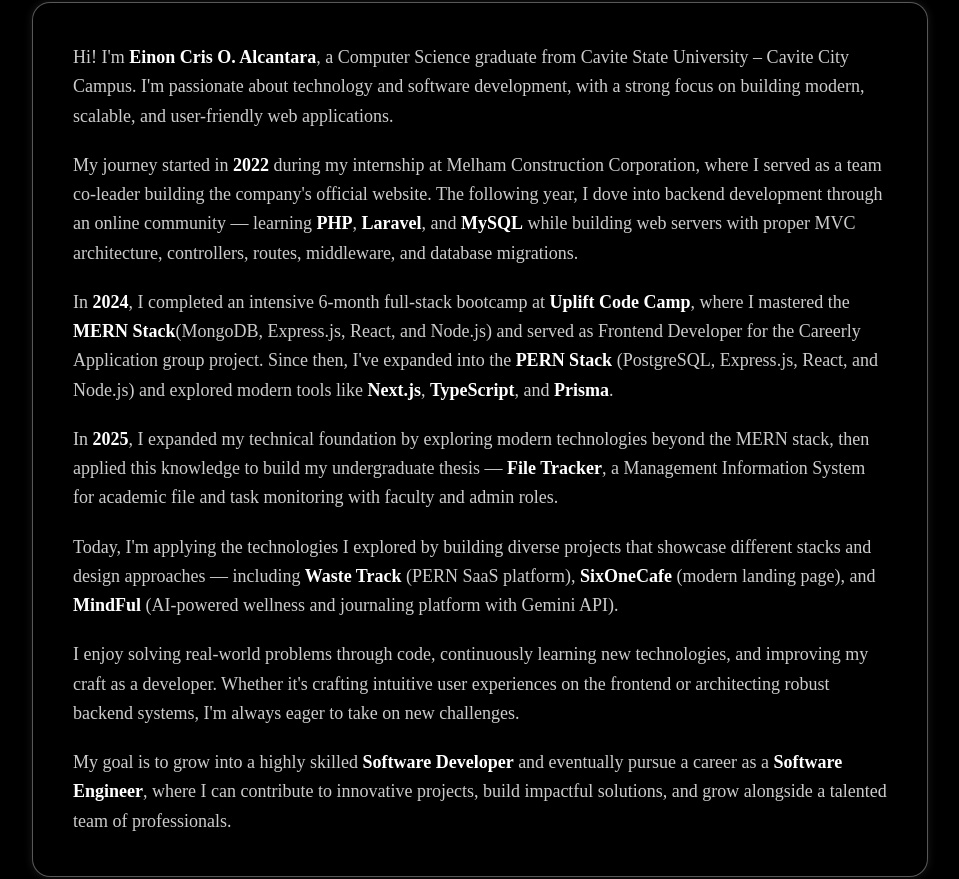
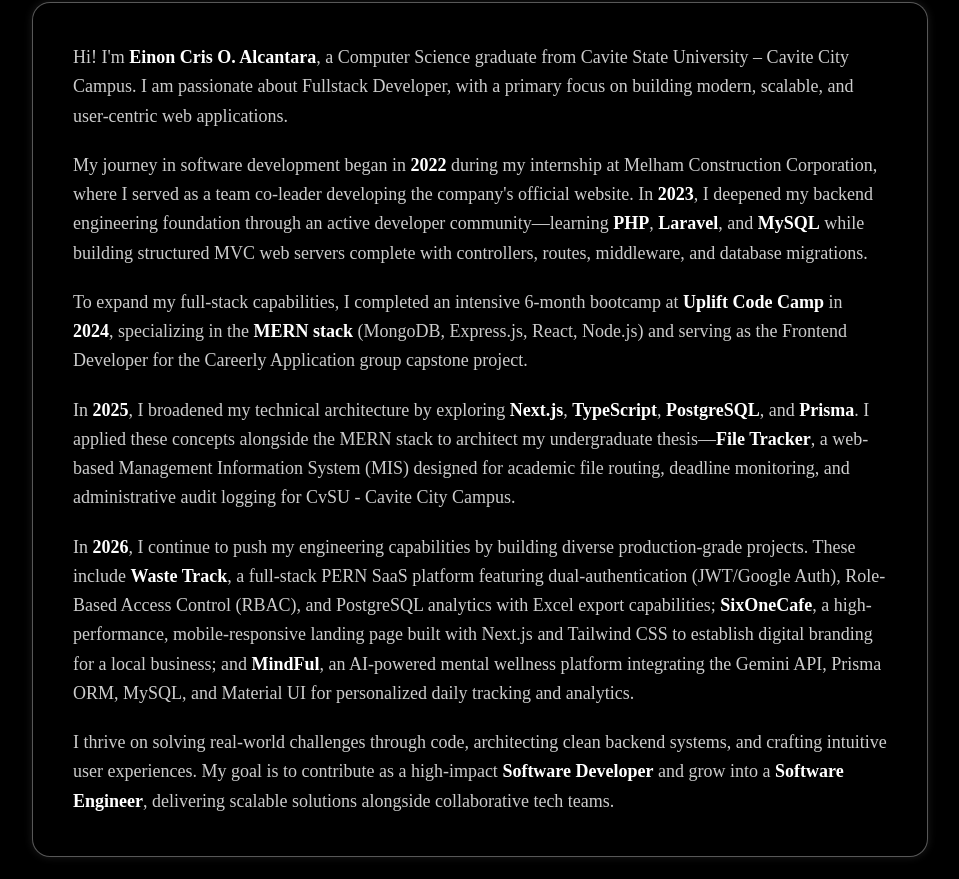
Before and after one commit to Yoskie066/Yoskie, a Next.js app: page / in a window 1280 px wide. Shown: the part 1089-1968 px from the top of the page, without its empty margins (160-1119 px from the left). Built offline with nearby package versions, Linux system fonts and the light colour scheme.

Commit message:
Update Component

```diff
--- a/app/components/About.tsx
+++ b/app/components/About.tsx
@@ -42,58 +42,59 @@ export default function About() {
           <div className="bg-black/80 backdrop-blur-sm border border-white/20 rounded-2xl p-6 sm:p-8 lg:p-10 shadow-xl glowing-border">
             <div className="space-y-5 text-white/80 leading-relaxed text-base sm:text-lg text-left">
               <p>
-                Hi! I'm <strong className="text-white">Einon Cris O. Alcantara</strong>, a Computer Science graduate
-                from Cavite State University – Cavite City Campus. I'm passionate about
-                technology and software development, with a strong focus on building
-                modern, scalable, and user-friendly web applications.
+                Hi! I&apos;m <strong className="text-white">Einon Cris O. Alcantara</strong>, a Computer Science graduate
+                from Cavite State University – Cavite City Campus. I am passionate about
+                Fullstack Developer, with a primary focus on building modern, scalable,
+                and user-centric web applications.
               </p>
 
               <p>
-                My journey started in <strong className="text-white">2022</strong> during my internship at
-                Melham Construction Corporation, where I served as a team co-leader
-                building the company's official website. The following year, I dove into
-                backend development through an online community — learning <strong className="text-white">PHP</strong>,
-                <strong className="text-white"> Laravel</strong>, and <strong className="text-white">MySQL</strong> while building web servers with
-                proper MVC architecture, controllers, routes, middleware, and database
-                migrations.
+                My journey in software development began in <strong className="text-white">2022</strong> during my
+                internship at Melham Construction Corporation, where I served as a team
+                co-leader developing the company&apos;s official website. In <strong className="text-white">2023</strong>,
+                I deepened my backend engineering foundation through an active developer
+                community—learning <strong className="text-white">PHP</strong>, <strong className="text-white">Laravel</strong>, and{" "}
+                <strong className="text-white">MySQL</strong> while building structured MVC web servers
+                complete with controllers, routes, middleware, and database migrations.
               </p>
 
               <p>
-                In <strong className="text-white">2024</strong>, I completed an intensive 6-month full-stack bootcamp
-                at <strong className="text-white">Uplift Code Camp</strong>, where I mastered the <strong className="text-white">MERN Stack</strong>
-                (MongoDB, Express.js, React, and Node.js) and served as Frontend Developer
-                for the Careerly Application group project. Since then, I've expanded into
-                the <strong className="text-white">PERN Stack</strong> (PostgreSQL, Express.js, React, and Node.js) and
-                explored modern tools like <strong className="text-white">Next.js</strong>, <strong className="text-white">TypeScript</strong>, and <strong className="text-white">Prisma</strong>.
+                To expand my full-stack capabilities, I completed an intensive 6-month
+                bootcamp at <strong className="text-white">Uplift Code Camp</strong> in <strong className="text-white">2024</strong>,
+                specializing in the <strong className="text-white">MERN stack</strong> (MongoDB, Express.js,
+                React, Node.js) and serving as the Frontend Developer for the Careerly
+                Application group capstone project.
               </p>
 
               <p>
-                In <strong className="text-white">2025</strong>, I expanded my technical foundation by exploring modern
-                technologies beyond the MERN stack, then applied this knowledge to build
-                my undergraduate thesis — <strong className="text-white">File Tracker</strong>, a Management Information
-                System for academic file and task monitoring with faculty and admin roles.
+                In <strong className="text-white">2025</strong>, I broadened my technical architecture by
+                exploring <strong className="text-white">Next.js</strong>, <strong className="text-white">TypeScript</strong>,{" "}
+                <strong className="text-white">PostgreSQL</strong>, and <strong className="text-white">Prisma</strong>. I applied
+                these concepts alongside the MERN stack to architect my undergraduate
+                thesis—<strong className="text-white">File Tracker</strong>, a web-based Management Information System
+                (MIS) designed for academic file routing, deadline monitoring, and
+                administrative audit logging for CvSU - Cavite City Campus.
               </p>
 
               <p>
-                Today, I'm applying the technologies I explored by building diverse
-                projects that showcase different stacks and design approaches — including
-                <strong className="text-white"> Waste Track</strong> (PERN SaaS platform), <strong className="text-white">SixOneCafe</strong> (modern
-                landing page), and <strong className="text-white">MindFul</strong> (AI-powered wellness and journaling
-                platform with Gemini API).
+                In <strong className="text-white">2026</strong>, I continue to push my engineering capabilities by
+                building diverse production-grade projects. These include{" "}
+                <strong className="text-white">Waste Track</strong>, a full-stack PERN SaaS platform
+                featuring dual-authentication (JWT/Google Auth), Role-Based Access Control
+                (RBAC), and PostgreSQL analytics with Excel export capabilities;{" "}
+                <strong className="text-white">SixOneCafe</strong>, a high-performance, mobile-responsive
+                landing page built with Next.js and Tailwind CSS to establish digital
+                branding for a local business; and <strong className="text-white">MindFul</strong>, an AI-powered
+                mental wellness platform integrating the Gemini API, Prisma ORM, MySQL,
+                and Material UI for personalized daily tracking and analytics.
               </p>
 
               <p>
-                I enjoy solving real-world problems through code, continuously learning
-                new technologies, and improving my craft as a developer. Whether it's
-                crafting intuitive user experiences on the frontend or architecting
-                robust backend systems, I'm always eager to take on new challenges.
-              </p>
-
-              <p>
-                My goal is to grow into a highly skilled <strong className="text-white">Software Developer</strong> and
-                eventually pursue a career as a <strong className="text-white">Software Engineer</strong>, where I can
-                contribute to innovative projects, build impactful solutions, and grow
-                alongside a talented team of professionals.
+                I thrive on solving real-world challenges through code, architecting clean
+                backend systems, and crafting intuitive user experiences. My goal is to
+                contribute as a high-impact <strong className="text-white">Software Developer</strong> and grow
+                into a <strong className="text-white">Software Engineer</strong>, delivering scalable solutions
+                alongside collaborative tech teams.
               </p>
             </div>
           </div>
--- a/app/components/Experience.tsx
+++ b/app/components/Experience.tsx
@@ -11,7 +11,6 @@ interface ExperienceItem {
   title: string;
   company: string;
   icon: React.ElementType;
-  description: string;
   highlights: string[];
   techStack?: string[];
 }
@@ -19,12 +18,10 @@ interface ExperienceItem {
 const experiences: ExperienceItem[] = [
   {
     year: "2022",
-    duration: "2 months",
-    title: "Internship / Team Co-Leader",
+    duration: "July – August 2022",
+    title: "Internship / Co-Leader",
     company: "Melham Construction Corporation",
     icon: Briefcase,
-    description:
-      "Started my professional journey as an intern and co-leader of a small development team tasked with building the company's official website. Contributed to planning, development, and deployment while ensuring all deliverables met the client's expectations.",
     highlights: [
       "Co-developed the MCC Website Webpage as the team's main project",
       "Prepared progress reports to track project milestones and team output",
@@ -35,49 +32,44 @@ const experiences: ExperienceItem[] = [
   },
   {
     year: "2023",
-    duration: "5 months",
+    duration: "January – May 2023",
     title: "Backend Developer",
     company: "Online Community",
     icon: Code2,
-    description:
-      "Joined an online developer community where I collaborated on various projects and learned the fundamentals of backend development. This was where I first encountered PHP, Laravel, and MySQL — building real systems from scratch, including web servers with structured architecture.",
     highlights: [
       "Built web servers with controllers, routes, and middleware architecture",
       "Implemented database migrations using Laravel and MySQL",
       "Configured local development environments using XAMPP",
-      "Contributed to collaborative and open-source side projects",
+      "Contributed to collaborative and open-source projects with co-members",
     ],
     techStack: ["PHP", "Laravel", "MySQL", "XAMPP"],
   },
   {
     year: "2024",
-    duration: "6 months",
+    duration: "July – December 2024",
     title: "Bootcamp / Full-Stack Development",
     company: "Uplift Code Camp",
     icon: GraduationCap,
-    description:
-      "Completed an intensive 6-month full-stack development bootcamp focused on the MERN stack. Built production-ready web applications and worked on a group capstone project called Careerly Application, where I served as a Frontend Developer.",
     highlights: [
-      "Completed 6 months of rigorous full-stack training",
-      "Served as Frontend Developer for the Careerly Application group project",
+      "Completed 6 months of rigorous full-stack training focused on the MERN stack",
+      "Served as Frontend Developer for the Careerly Application group project (November – December 2024)",
       "Created multiple web apps with React, Node.js, Express.js, and MongoDB",
       "Applied Tailwind CSS for responsive and modern UI design",
     ],
-    techStack: ["React", "Node.js", "Express.js", "MongoDB", "Tailwind CSS"],
+    techStack: ["React", "Tailwind CSS" , "Node.js", "Express.js", "MongoDB", "RestAPI" , "Gemini API", "Git"],
   },
   {
     year: "2025",
-    duration: "10 months",
+    duration: "March 2025 – 2026",
     title: "Freelance Developer",
     company: "Self-Employed",
     icon: Rocket,
-    description:
-      "Expanded my technical foundation by exploring modern technologies beyond the MERN stack, then applied this knowledge to build my undergraduate thesis — File Tracker, a Management Information System for academic file and task monitoring.",
     highlights: [
-      "Explored modern technologies including Next.js, TypeScript, Prisma, and Docker",
-      "Developed File Tracker — my undergraduate thesis (2025–2026)",
-      "Built a Management Information System with faculty and admin roles for tracking academic files and deadlines",
-      "Implemented an analytics dashboard using the MERN stack with Chart.js",
+      "Explored and applied modern web tech (March–July 2025), building sample apps using Next.js, TypeScript and PostgreSQL to broaden full-stack capabilities",
+      "Architected and built File Tracker (Sept 2025–2026), a web-based Management Information System (MIS) for CvSU - Cavite City Campus to centralize academic document workflows and deadline tracking",
+      "Engineered Role-Based Access Control (RBAC) in File Tracker using the MERN stack for Faculty and Admin (IT Secretary) roles, incorporating full file lifecycle management (File Upload, Task Deliverable, Archiving, and History)",
+      "Built an Admin Analytics Dashboard with Chart.js and Tailwind CSS for File Tracker to monitor department-wide submission rates for core task deliverables (Syllabus, TOS, Exams, Instructional Materials)",
+      "Developed an automated notice & notification system for File Tracker to deliver real-time deadline reminders to faculty and send instant upload alerts to administrators",
     ],
     techStack: [
       "React",
@@ -88,34 +80,38 @@ const experiences: ExperienceItem[] = [
       "Tailwind CSS",
       "Next.js",
       "TypeScript",
-      "Prisma",
-      "Docker",
+      "PostgreSQL",
+      "RestAPI",
+      "Git"
     ],
   },
   {
     year: "2026",
-    duration: "6 months · Ongoing",
+    duration: "March 2026 – September 2026",
     title: "Personal Projects",
-    company: "Self-Initiated",
+    company: "Self-Employed",
     icon: Sparkles,
-    description:
-      "Applied the modern technologies I explored in 2025 by building diverse full-stack projects that showcase different stacks, design approaches, and problem domains. Each project uses a different tech combination, demonstrating flexibility across the modern web ecosystem.",
     highlights: [
-      "Developed Waste Track — a PERN stack SaaS platform applying Express.js and PostgreSQL",
-      "Created SixOneCafe Landing Page — an UI-focused project applying Next.js and Framer Motion",
-      "Built MindFul — an AI-powered wellness platform applying Prisma, MySQL, and the Gemini API",
-      "Continuously exploring modern tools: TypeScript, Docker, Material UI, and Shadcn UI",
+      "Architected and built Waste Track (March–June 2026), a full-stack waste management platform featuring dual-authentication (JWT & Google Auth), Role-Based Access Control (RBAC), interactive activity timeline, and PostgreSQL-powered Admin Analytics with Excel data exports",
+      "Designed and deployed SixOneCafe (June–July 2026), a high-performance, mobile-responsive landing page for a local business in Cavite, featuring conversion-focused menu showcases and customer testimonials using Next.js and Tailwind CSS",
+      "Developed MindFul (September 2026), an AI-driven mental wellness platform integrating Gemini API to generate context-aware guidance based on user dashboard analytics, daily mood, energy levels, and stress logs",
+      "Engineered a centralized Admin Operations Hub and daily journaling system for MindFul using Prisma ORM, MySQL, Material UI, and Node.js to oversee user accounts, aggregate journal trends, and audit AI interaction logs",
     ],
     techStack: [
       "React",
+      "TailwindCSS",
+      "Material UI",
       "Next.js",
       "TypeScript",
+      "Node.js",
       "Express.js",
       "Prisma",
+      "Chart.js",
       "PostgreSQL",
       "MySQL",
-      "Docker",
+      "RestAPI",
       "Gemini API",
+      "Git"
     ],
   },
 ];
@@ -184,10 +180,6 @@ export default function Experience() {
                     </CardHeader>
 
                     <CardContent className="space-y-4">
-                      <p className="text-white/70 text-sm leading-relaxed">
-                        {exp.description}
-                      </p>
-
                       {/* Highlights */}
                       <ul className="space-y-2">
                         {exp.highlights.map((item, i) => (
--- a/app/components/Services.tsx
+++ b/app/components/Services.tsx
@@ -36,7 +36,7 @@ const services = [
     icon: <Cloud className="w-6 h-6" />,
     title: "Deployment & Hosting",
     description:
-      "Deploying web apps on Vercel and Render with Docker, Git, and cloud databases.",
+      "Deploying web apps on Vercel and Render with Git and cloud databases.",
   },
   {
     icon: <Layout className="w-6 h-6" />,
--- a/app/components/Skills.tsx
+++ b/app/components/Skills.tsx
@@ -25,7 +25,6 @@ import {
   SiRender,
   SiShadcnui,
   SiPostman,
-  SiDocker,
 } from "react-icons/si";
 
 interface SkillItem {
@@ -56,7 +55,6 @@ const skills: SkillItem[] = [
   { name: "Vercel", icon: SiVercel, color: "#FFFFFF" },
   { name: "Render", icon: SiRender, color: "#FFFFFF" },
   { name: "Postman", icon: SiPostman, color: "#FF6C37" },
-  { name: "Docker", icon: SiDocker, color: "#2496ED" },
 ];
 
 export default function Skills() {
```
